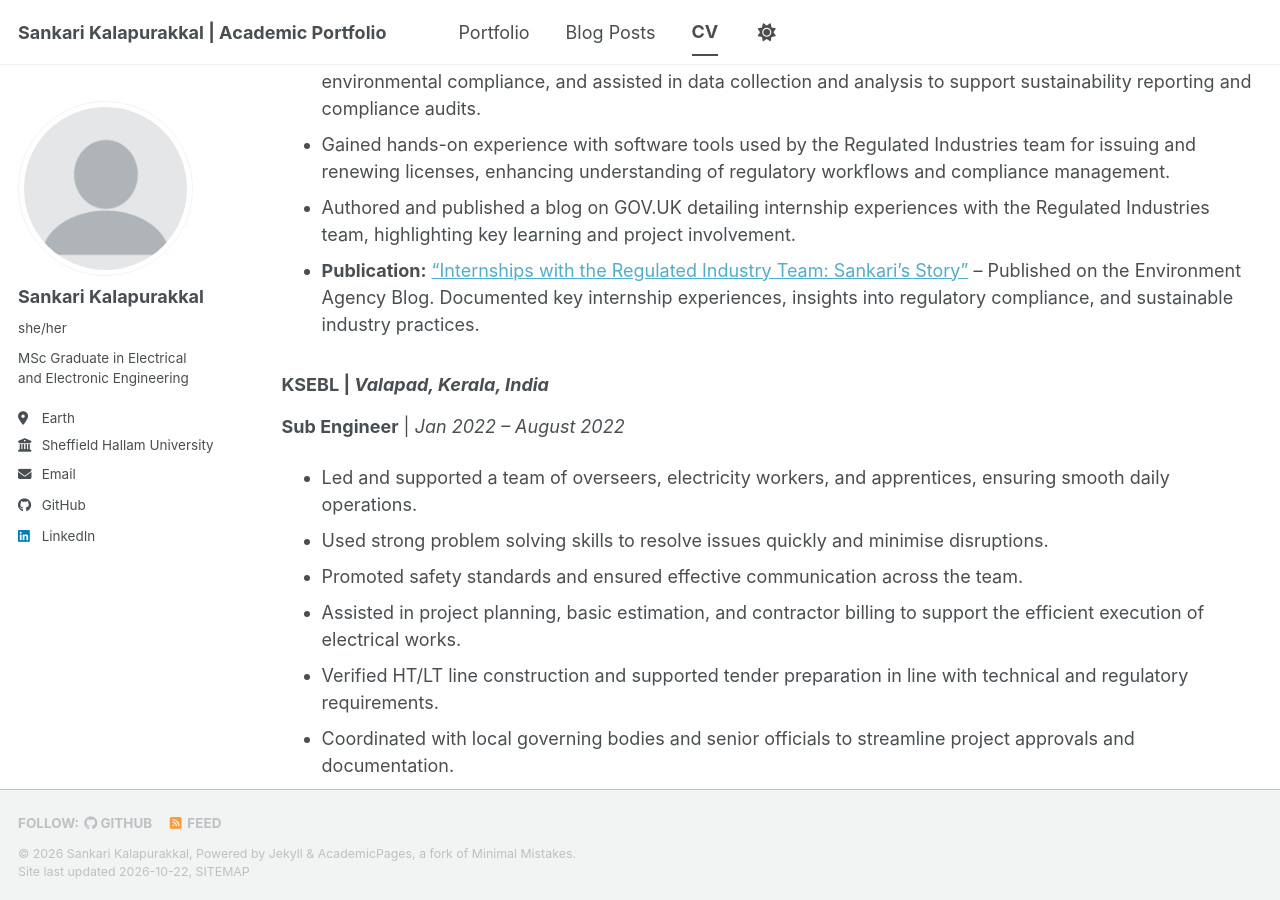
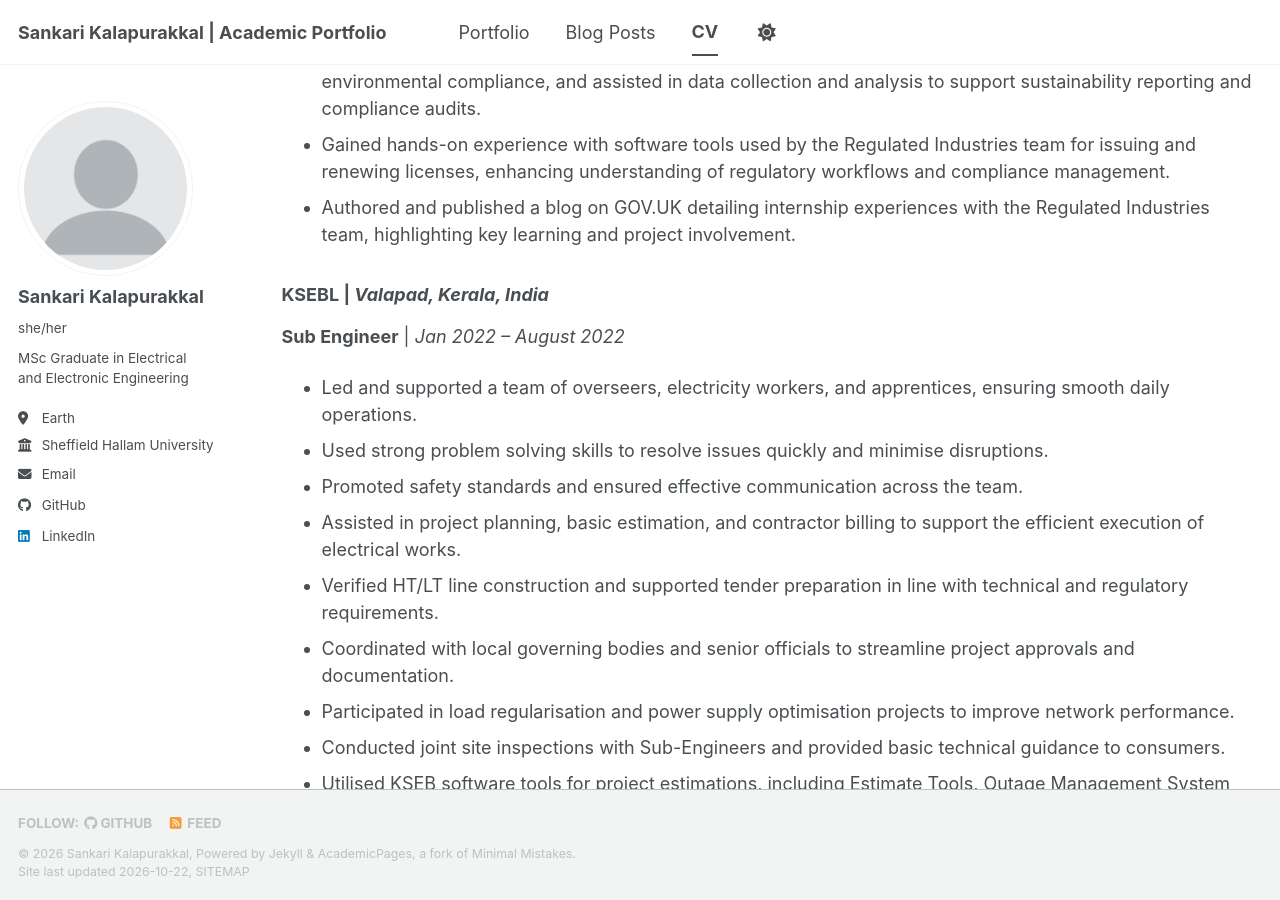
Before and after one commit to Sankari-Kalapurakkal/Sankari-Kalapurakkal.github.io, a Jekyll site: the page built from _pages/cv.md, in a window 1280 px wide and 900 px high, scrolled down 1311 px. Built offline with Jekyll 4.4.1, drawn with Linux system fonts in a browser that asks for light colours; a style sheet for code colours, icons or effects is not loaded; part of the change alters nothing that is shown.

Commit message:
Revise publication link and course dates in cv.md
Updated publication details and adjusted course completion dates.

```diff
--- a/_pages/cv.md
+++ b/_pages/cv.md
@@ -40,7 +40,6 @@ Electrical and Electronics Engineer with an MSc from Sheffield Hallam University
 * Participated in site visits and team shadowing to gain practical insights into regulatory processes and environmental compliance, and assisted in data collection and analysis to support sustainability reporting and compliance audits.
 * Gained hands-on experience with software tools used by the Regulated Industries team for issuing and renewing licenses, enhancing understanding of regulatory workflows and compliance management.
 * Authored and published a blog on GOV.UK detailing internship experiences with the Regulated Industries team, highlighting key learning and project involvement.
-* **Publication:** ["Internships with the Regulated Industry Team: Sankari's Story"](https://blog.gov.uk) – Published on the Environment Agency Blog. Documented key internship experiences, insights into regulatory compliance, and sustainable industry practices.
 
 ### **KSEBL** | *Valapad, Kerala, India*
 **Sub Engineer** | *Jan 2022 – August 2022*
@@ -107,7 +106,7 @@ Electrical and Electronics Engineer with an MSc from Sheffield Hallam University
 
 ## 📜 Courses & Certificates
 
-* **Data Analysis** (Ongoing) — *Future Connect Training: AAT, Accountancy & IT Training UK*
+* **Data Analysis** (2026) — *Future Connect Training: AAT, Accountancy & IT Training UK*
 * **MATLAB Onramp** (2026) — *[MATLAB Online Academy](https://mathworks.com)*
 * **AutoCAD 2D Workshop** (2026) — *[LearnDelta](https://learndelta.com)*
 
```
